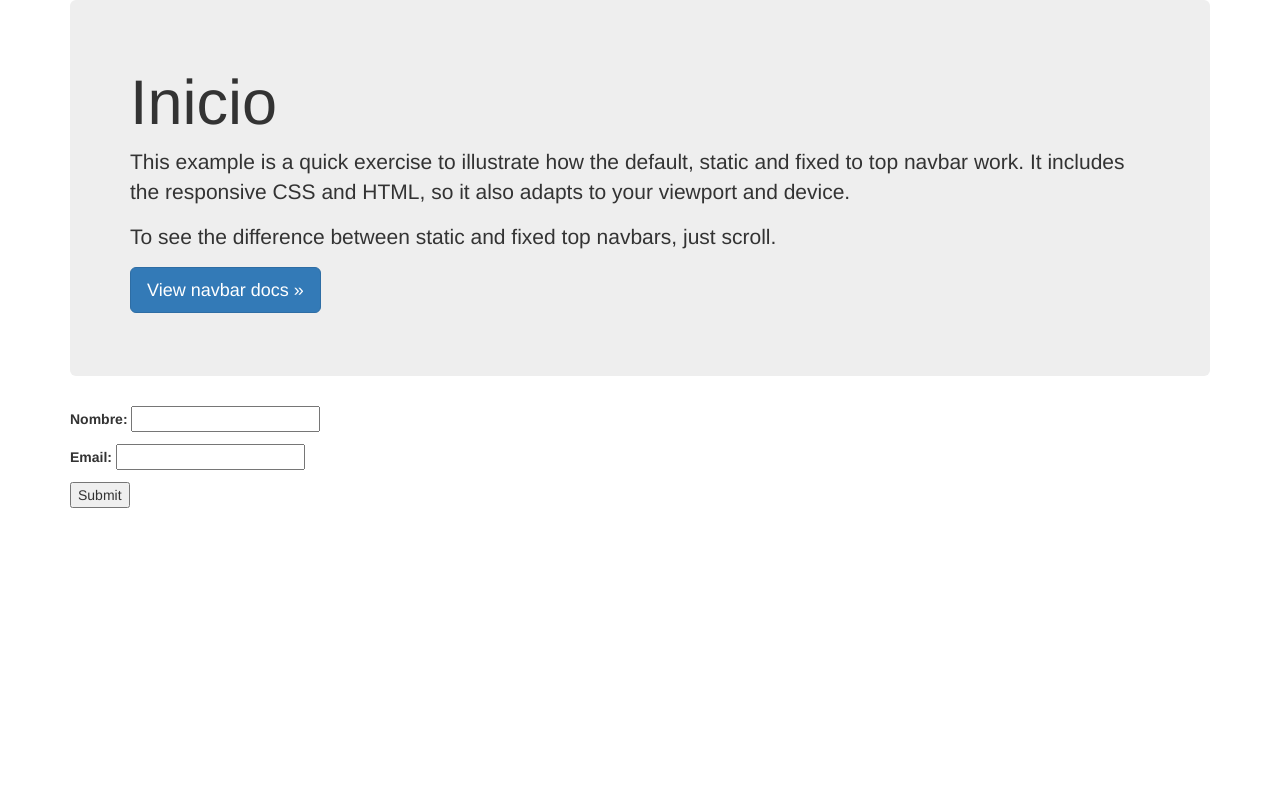
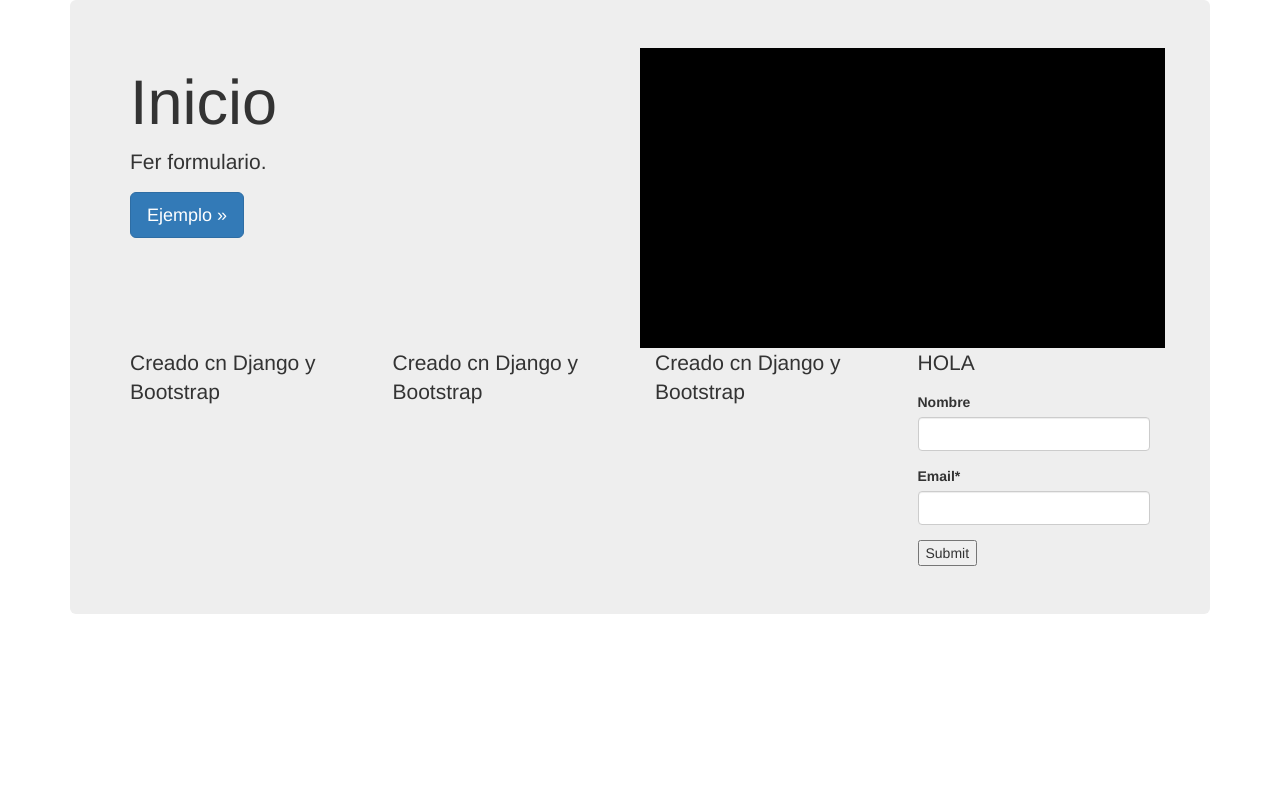
Before and after one commit to ferrggg/LandingPage, a Django app: page / in a window 1280 px wide. Shown: the part 50-856 px from the top of the page. Run offline with Django 4.2, Linux system fonts and the light colour scheme; some libraries are stand-ins or nearby versions.

Commit message:
boostrap style1

```diff
--- a/src/boletin/templates/inicio.html
+++ b/src/boletin/templates/inicio.html
@@ -1,12 +1,17 @@
 {% extends "base.html" %}
+{% load crispy_forms_tags %}
 {% block head_title %} Bienvenidos | {{ block.super }} {% endblock %}
 {% block jumbotron_content %}
-        <h1>Inicio</h1>
-        <p>This example is a quick exercise to illustrate how the default, static and fixed to top navbar work. It includes the responsive CSS and HTML, so it also adapts to your viewport and device.</p>
-        <p>To see the difference between static and fixed top navbars, just scroll.</p>
-        <p>
-          <a class="btn btn-lg btn-primary" href="../../components/#navbar" role="button">View navbar docs &raquo;</a>
-        </p>
+<div class="row">
+	<div class="col-sm-6">
+		<div class="bg-light p-5 rounded">
+        	<h1>Inicio</h1>
+        	<p>Fer formulario.</p>
+         	 <a class="btn btn-lg btn-primary" href="../../components/#navbar" role="button">Ejemplo &raquo;</a>
+     	</div>
+    </div>
+  	<div class="col-sm-6" style="background-color: black; height:300px;">
+</div>
 
 {% endblock %}
 
@@ -17,8 +22,25 @@
 
 
 {% block content %}
-<form method="POST" action="">{% csrf_token %}
-{{ el_form.as_p }}
-<input type="submit" name="Registrate"/>
-</form>
+<div class="row">
+	<div class="col-sm-3 pull-right">
+		<p class="lead">{{ titulo }}</p>
+		<form method="POST" action="">{% csrf_token %}
+		{{ el_form|crispy }}
+		<input type="submit" name="Registrate"/>
+	</form>
+</div>
+<div class="col-sm-3">
+	<p class="lead">Creado cn Django y Bootstrap </p>
+
+</div>
+<div class="col-sm-3">
+	<p class="lead">Creado cn Django y Bootstrap </p>
+
+</div>
+<div class="col-sm-3">
+	<p class="lead">Creado cn Django y Bootstrap </p>
+
+</div>
+</div>
 {% endblock %}
--- a/src/djangofer/settings.py
+++ b/src/djangofer/settings.py
@@ -38,6 +38,7 @@ INSTALLED_APPS = [
     'django.contrib.sessions',
     'django.contrib.messages',
     'django.contrib.staticfiles',
+    'crispy_forms',
     'boletin',
 ]
 
@@ -136,3 +137,5 @@ MEDIA_ROOT = os.path.join(os.path.dirname(BASE_DIR), "static_env", "media_root")
 # https://docs.djangoproject.com/en/4.0/ref/settings/#default-auto-field
 
 DEFAULT_AUTO_FIELD = 'django.db.models.BigAutoField'
+
+CRISPY_TEMPLATE_PACK = 'bootstrap3'
```
Also changed, not shown: src/boletin/templates/forms.html (+16 -7 lines).
